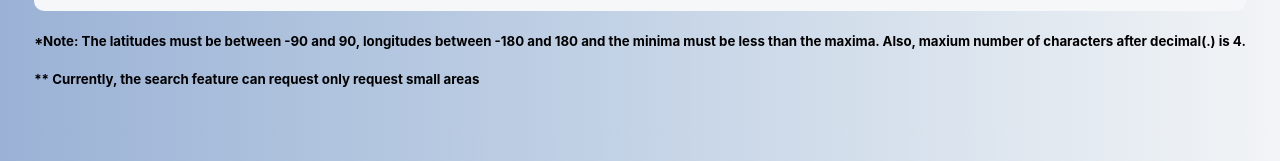
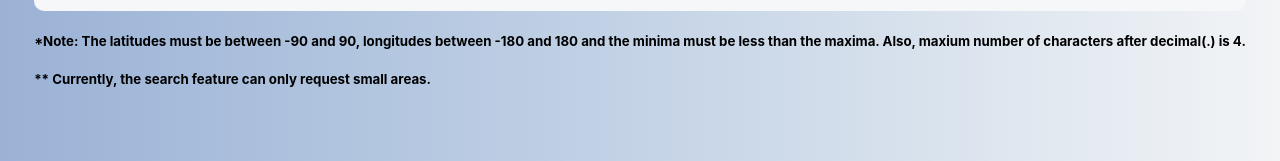
Before and after one commit to rauld323/osm-project, a React (Create React App) app: page / in a window 1280 px wide. Shown: the part 319-480 px from the top of the page. Built offline with nearby package versions, Linux system fonts and the light colour scheme.

Commit message:
edit typos

```diff
--- a/src/components/EmptyFrame.jsx
+++ b/src/components/EmptyFrame.jsx
@@ -18,9 +18,7 @@ const EmptyFrame = (error) => {
         and 180 and the minima must be less than the maxima. Also, maxium number
         of characters after decimal(.) is 4.
       </h5>
-      <h5>
-        ** Currently, the search feature can request only request small areas
-      </h5>
+      <h5>** Currently, the search feature can only request small areas.</h5>
     </FrameContainer>
   );
 };
```
Also changed, not shown: 1 other file (tests, documents, lock files or other folders).
